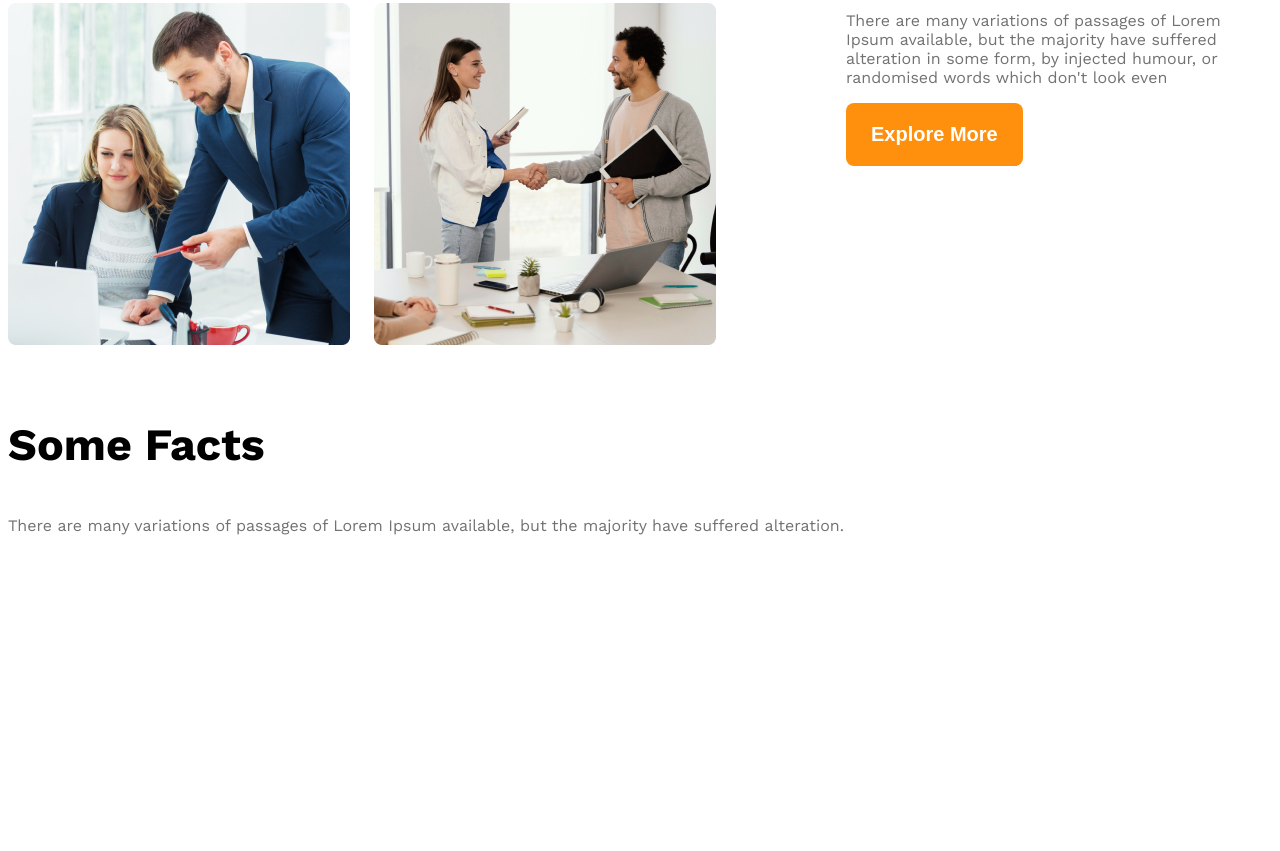
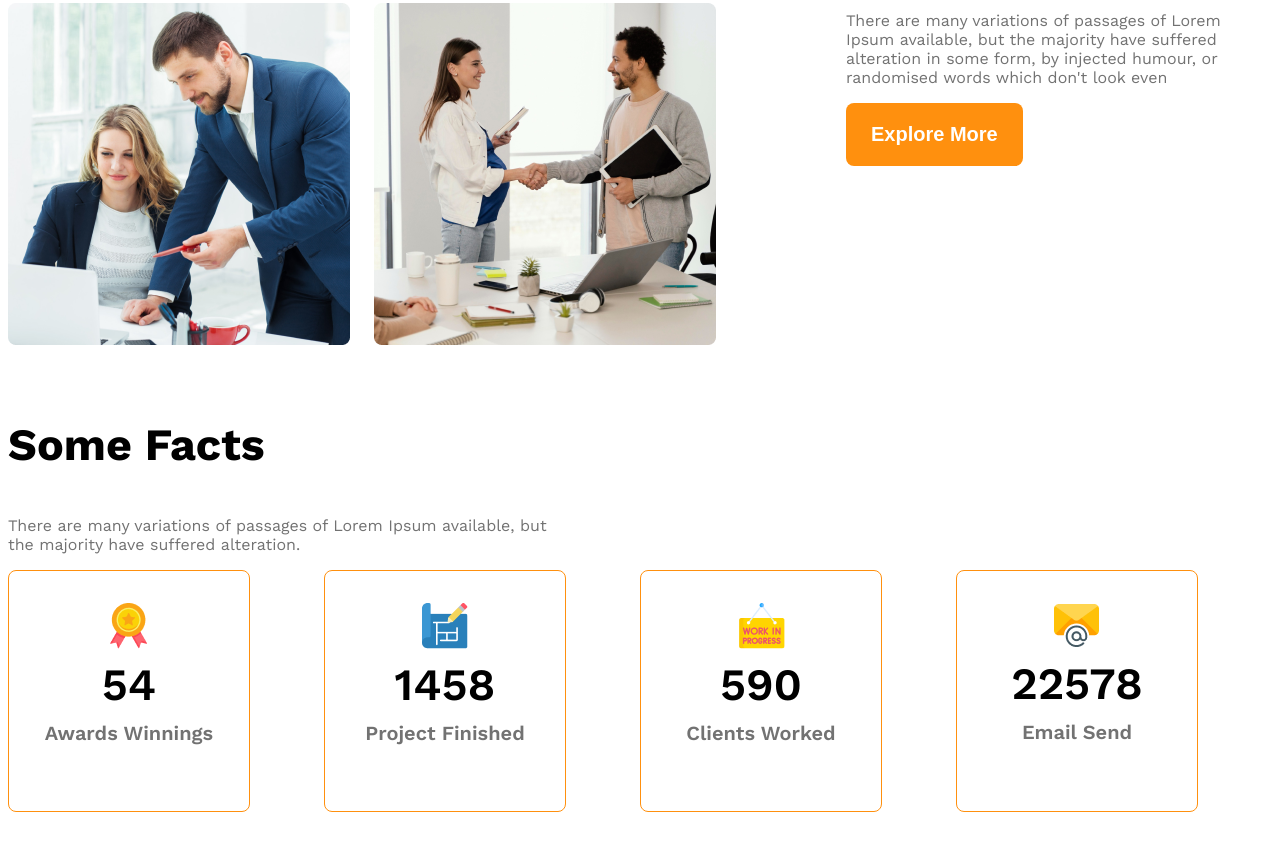
Before and after one commit to Rohithossain12/g3-architect-website, a plain HTML site: page index.html in a window 1280 px wide. Shown: the part 1610-2461 px from the top of the page. Before the commit the page ends 2218 px from the top, so only its background shows below. Drawn offline with nearby package versions, Linux system fonts and the light colour scheme.

Commit message:
made facts section

```diff
--- a/index.html
+++ b/index.html
@@ -45,7 +45,39 @@
      <!-- features will enjoy -->
       <section>
         <h3 class="section-title">Some Facts</h3>
-        <p class="text-light-gray">There are many variations of passages of Lorem Ipsum available, but the majority have suffered alteration.</p>
+        <p class="text-light-gray fact-description">There are many variations of passages of Lorem Ipsum available, but the majority have suffered alteration.</p>
+        <div class="facts-container">
+         <!-- .fact-card*4>img.fact-icon+h4.fact-number+h5.fact-name    -->
+         <div class="fact-card display-flex">
+          <div>
+            <img src="images/icons/ribon.png" alt="" class="fact-icon">
+            <h4 class="fact-number">54</h4>
+            <h5 class="fact-name">Awards Winnings</h5>
+          </div>
+         </div>
+         <div class="fact-card display-flex">
+           <div>
+            <img src="images/icons/projects.png" alt="" class="fact-icon">
+            <h4 class="fact-number">1458</h4>
+            <h5 class="fact-name">Project Finished</h5>
+           </div>
+         </div>
+         <div class="fact-card display-flex">
+            <div>
+                <img src="images/icons/customers.png" alt="" class="fact-icon">
+                <h4 class="fact-number">590</h4>
+                <h5 class="fact-name">Clients Worked</h5>
+            </div>
+         </div>
+         <div class="fact-card display-flex">
+          <div>
+              <img src="images/icons/email.png" alt="" class="fact-icon">
+            <h4 class="fact-number">22578</h4>
+            <h5 class="fact-name">Email Send</h5>
+          </div>
+         </div>
+
+        </div>
       </section>
       <!-- some facts -->
        <section class="some-facts">
--- a/style.css
+++ b/style.css
@@ -107,6 +107,39 @@
  #quick-list{
  font-weight: 500;
  }
+ /* some facts related styles */
+ .facts-container{
+  display: grid;
+  grid-template-columns: repeat(4, 1fr);
+
+ }
+.fact-card{
+ border: 1px solid #FF900E;
+ width: 240px;
+ height: 240px;
+ border-radius: 8px;
+ text-align: center;
+ justify-content: center;
+ align-items: center;
+
+}
+.fact-number{
+    font-size:2.8rem;
+    font-weight:600;
+    margin-top: 5px;
+    margin-bottom: 10px;
+}
+  .fact-name{
+    font-size: 1.25rem;
+    font-weight: 600;
+    color: #727272;
+    margin-top: 5px;
+
+  }
+
+ .fact-description{
+    max-width: 540px;
+ }
 /* responsive media query */
 @media screen and (max-width:576px) {
   .navbar,
```
